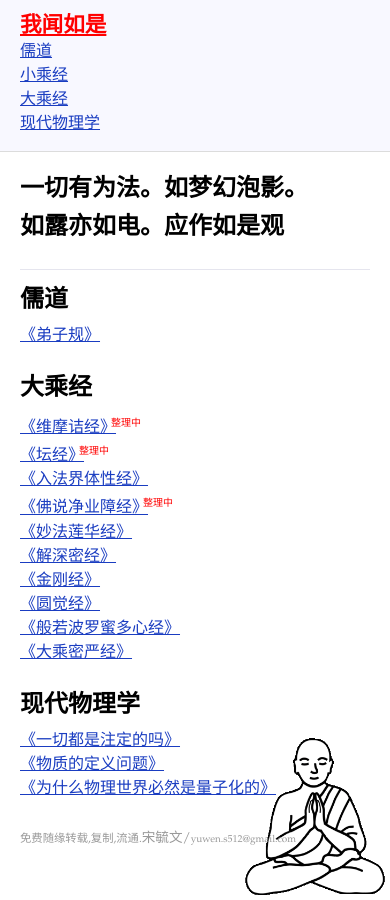
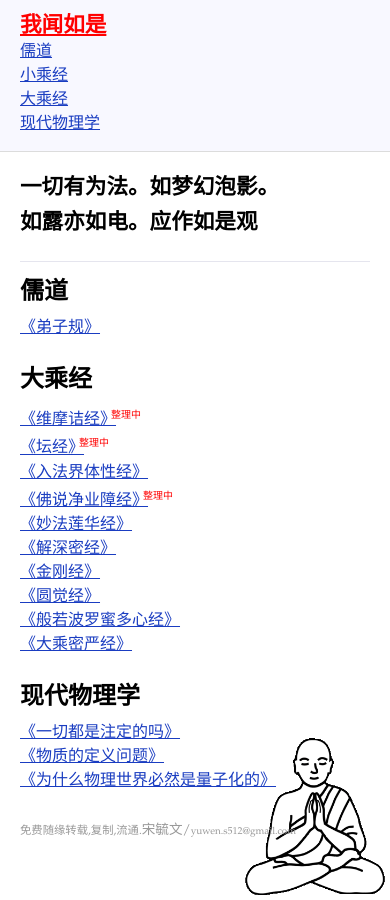
Before and after one commit to wowenrushi/wowenrushi.github.io, a Jekyll site: the page built from index.html, in a window 390 px wide. Built offline with Jekyll 4.4.1, drawn with Linux system fonts in a browser that asks for light colours.

Commit message:
更新自适应样式

```diff
--- a/_layouts/default.html
+++ b/_layouts/default.html
@@ -4,7 +4,8 @@
     <meta charset="utf-8">
     <meta http-equiv="X-UA-Compatible" content="IE=edge,chrome=1">
     <title>{{ page.title }}</title>
-    <meta name="viewport" content="width=device-width, initial-scale=1.0">
+    <meta name="viewport" content="width=device-width, initial-scale=1.0,
+    maximum-scale=1.0, user-scalable=no">
     {% if page.description %}
     <meta name="description" content="{{ page.description }} • 我闻如是">
     {% else %}
--- a/assets/css/style.css
+++ b/assets/css/style.css
@@ -133,6 +133,6 @@ pre {
 @media (max-width: 600px) {
     .navbar .nav li { float: none; }
     .navbar .nav li a { display: block; }
-    .hero span { display: block; line-height: 160%; }
+    .hero span { display: block; font-size: .9em; line-height: 160%; }
     .posts span { display: block; }
 }
```
